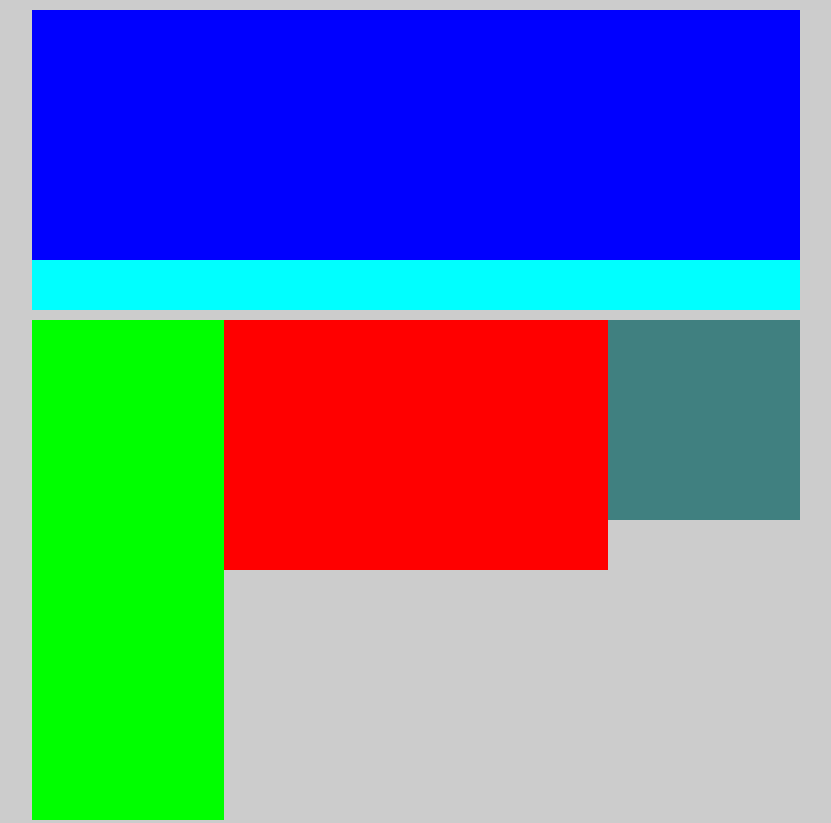
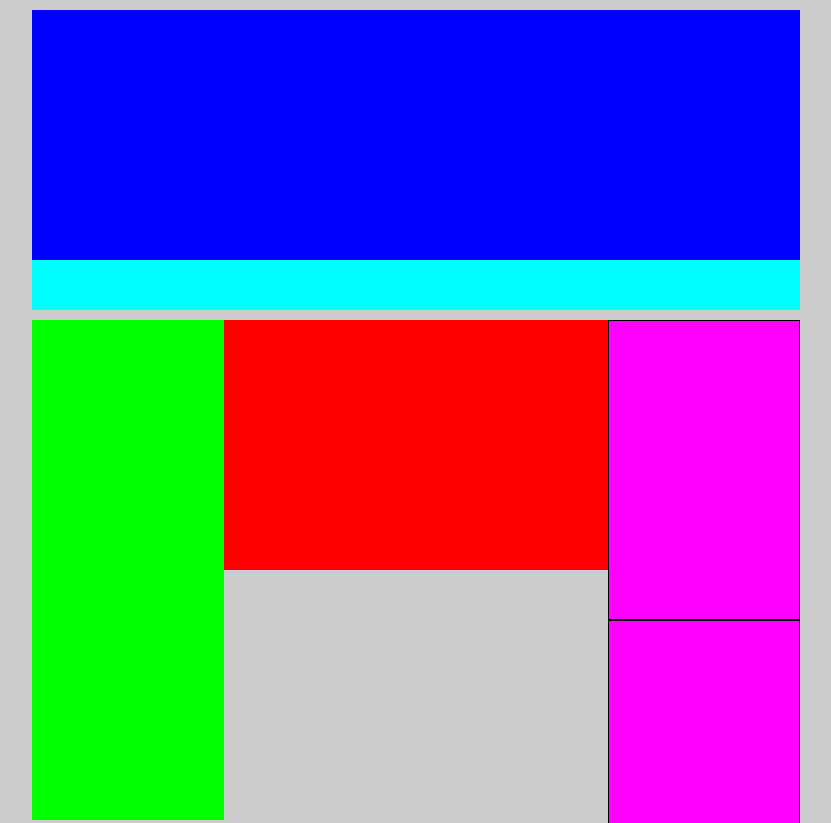
Before and after one commit to francescobiava/htmlcss-struttura-wp, a plain HTML site: page index.html in a window 1280 px wide. Shown: the top 823 px of the page, without its empty margins (224-1055 px from the left). Drawn offline with Linux system fonts and the light colour scheme.

Commit message:
inseriti 3 box nella colonna di destra

```diff
--- a/assets/css/style.css
+++ b/assets/css/style.css
@@ -23,17 +23,6 @@ header {
 .menu {
     height: 50px;
     background-color: #00FFFF;
-}
-
-/* struttura footer */
-footer {
-    margin: 10px 20%;
-    width: auto;
-}
-
-.bottom {
-    height: 100px;
-    background-color: #FFFF00;
 }
 
 /* struttura main */
@@ -64,7 +53,23 @@ main {
 
 .right {
     width: 25%;
-    height: 200px;
-    background-color: #408080;
     float: right;
 }
+
+.widget {
+    width: 100%;
+    height: 300px;
+    background-color: #FF00FF;
+    border: 1px solid black;
+}
+
+/* struttura footer */
+footer {
+    margin: 10px 20%;
+    width: auto;
+}
+
+.bottom {
+    height: 100px;
+    background-color: #FFFF00;
+}
--- a/index.html
+++ b/index.html
@@ -18,7 +18,11 @@
         <!-- box centrale -->
         <div class="center"></div>
         <!-- box destra -->
-        <div class="right"></div>
+        <div class="right">
+            <div class="widget"></div>
+            <div class="widget"></div>
+            <div class="widget"></div>
+        </div>
     </main>
     <!-- footer -->
     <footer>
```
